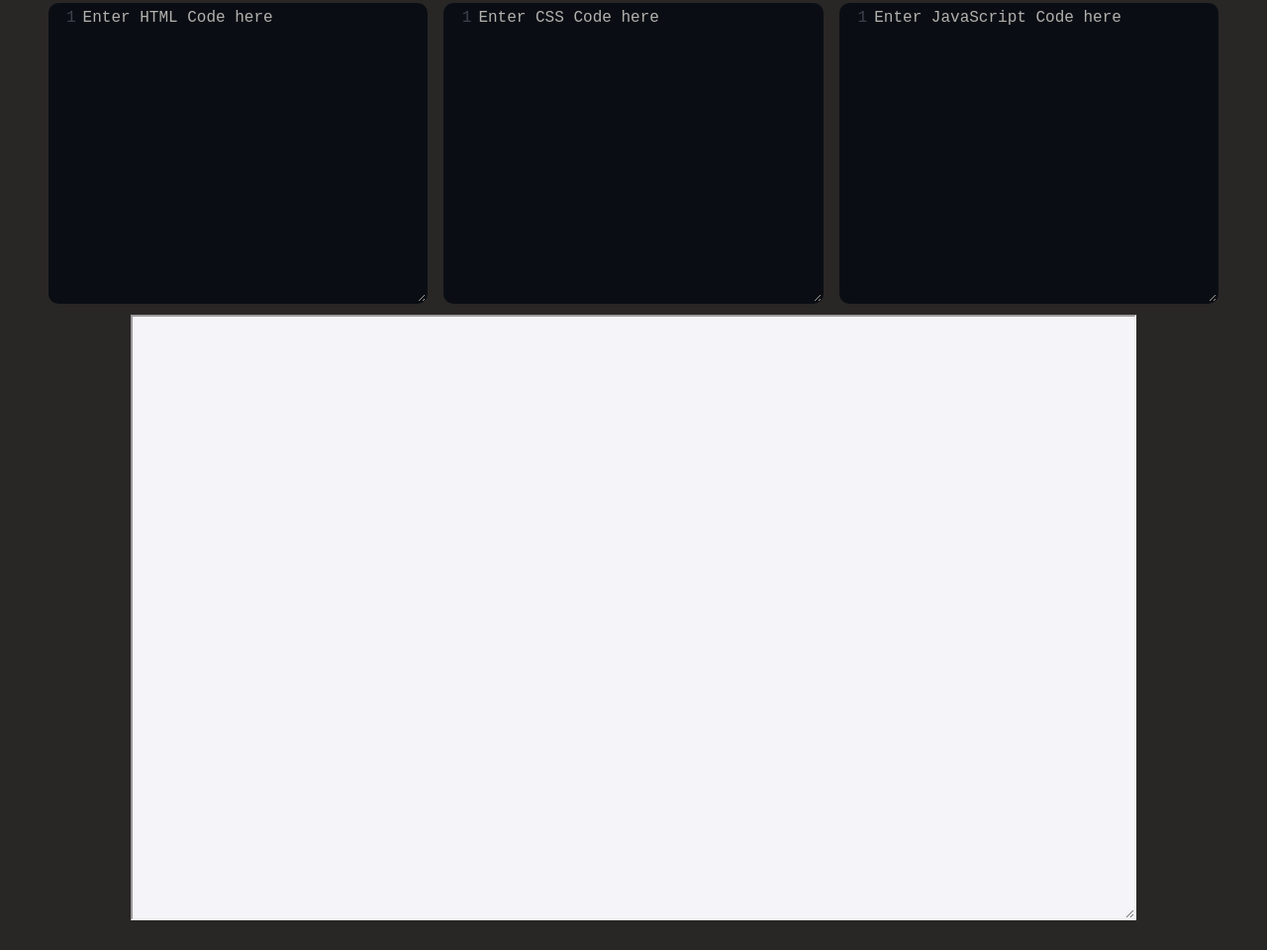
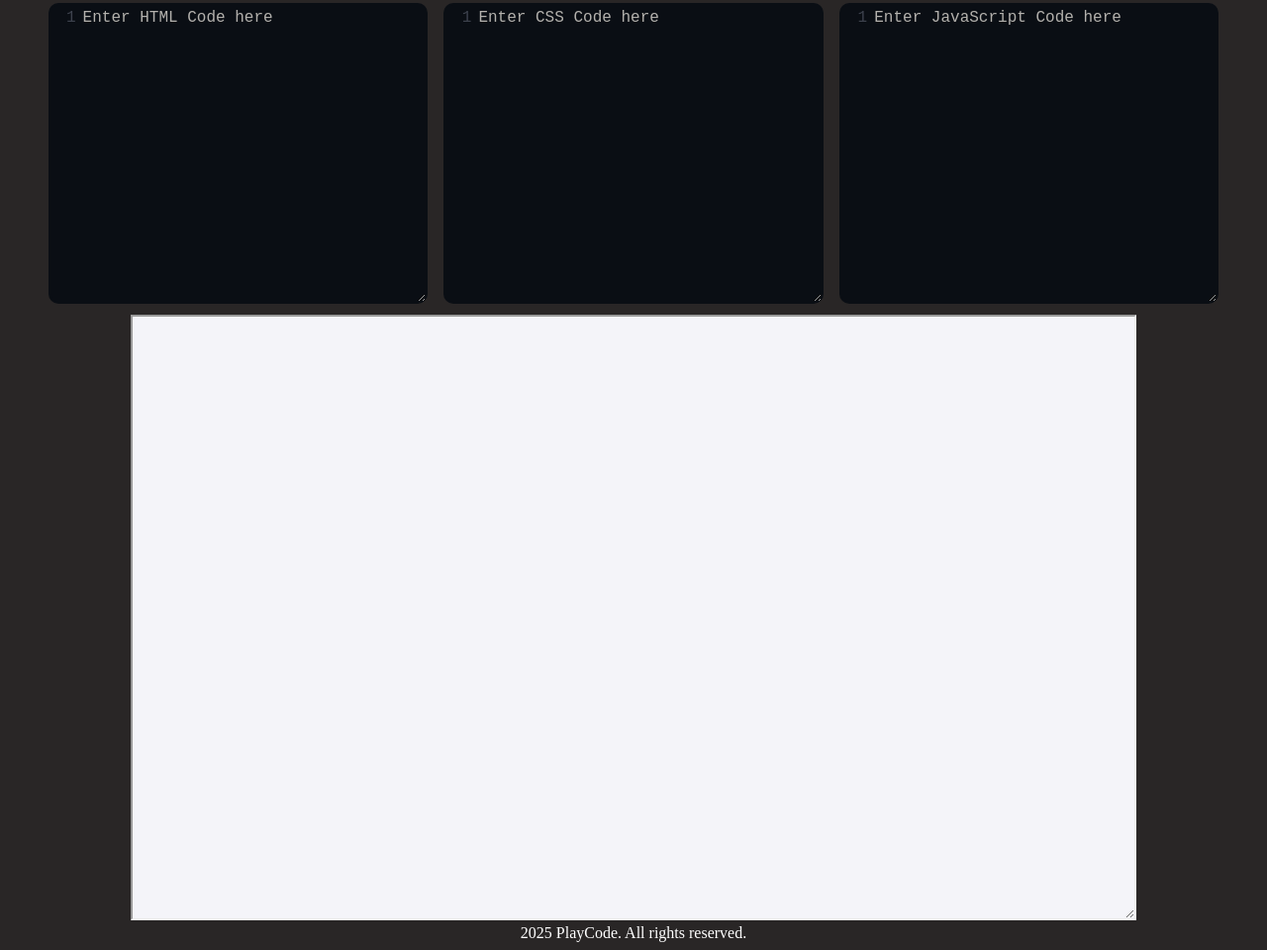
Before and after one commit to SaiRajfiwo/PlayCode, a plain HTML site: page index.html in a window 1280 px wide. Shown: the part 134-1094 px from the top of the page at 99% size. Drawn offline with Linux system fonts and the light colour scheme.

Commit message:
update ui

```diff
--- a/index.html
+++ b/index.html
@@ -107,6 +107,7 @@
     <iframe id="code" allowfullscreen></iframe>
   </div>
 </div>
+<div style="-webkit-text-fill-color: white;">2025 PlayCode. All rights reserved.</div>
 <!-- JavaScript Code -->
 <script type="text/javascript" src="app.js"></script>
 
```
